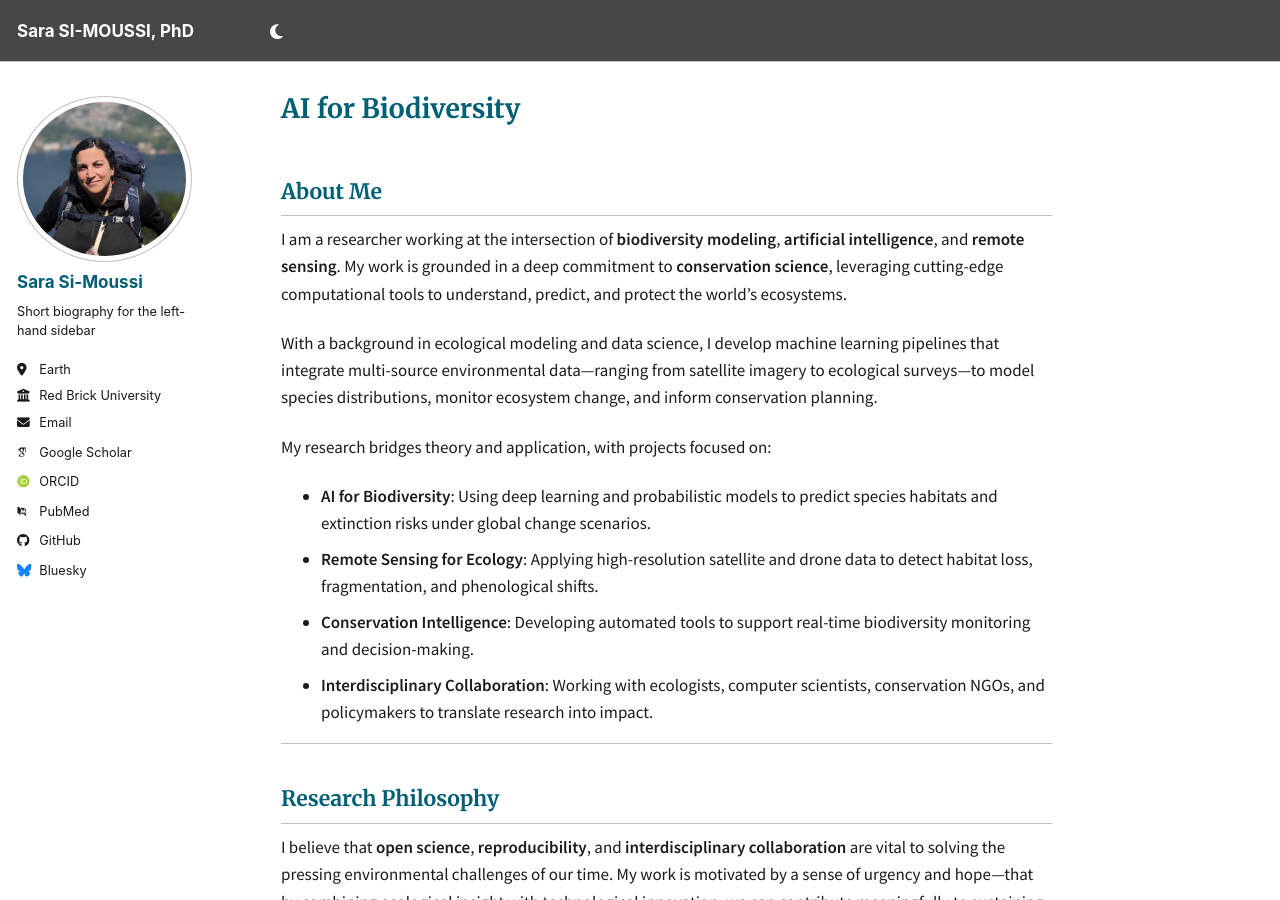
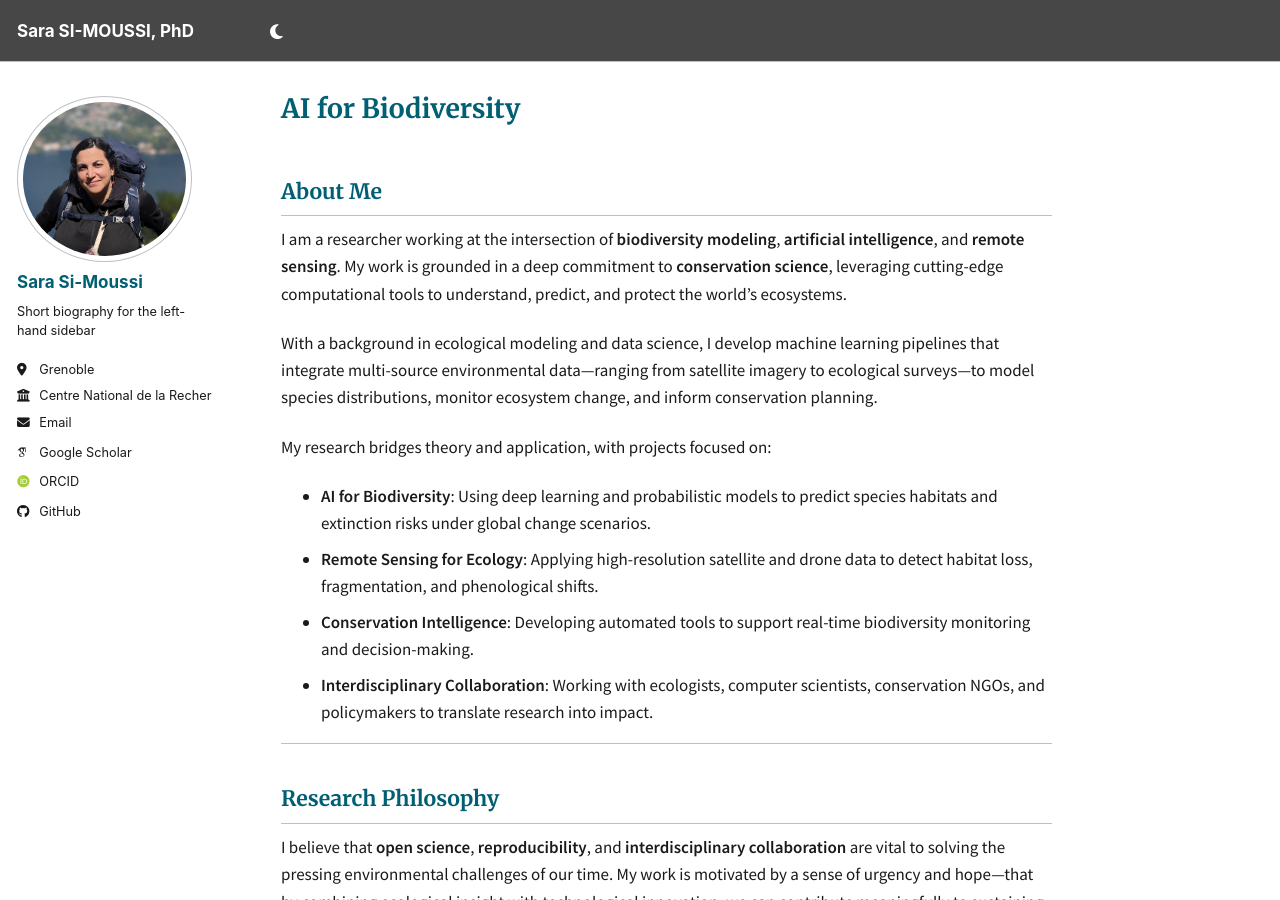
Before and after one commit to bettasimousss/bettasimousss.github.io, a Jekyll site: the page built from _pages/about.md, in a window 1280 px wide and 900 px high. Built offline with Jekyll 4.4.1, drawn with Linux system fonts in a browser that asks for light colours; some web fonts are replaced.

Commit message:
Update _config.yml

```diff
--- a/_config.yml
+++ b/_config.yml
@@ -28,19 +28,19 @@ author:
   name             : "Sara Si-Moussi"
   pronouns         : # example: "she/her"
   bio              : "Short biography for the left-hand sidebar"
-  location         : "Earth"
-  employer         : "Red Brick University"
+  location         : "Grenoble"
+  employer         : "Centre National de la Recherche Scientifique (CNRS)"
   uri              : # URL
-  email            : "none@example.org"
+  email            : "sara.si-moussi@univ-grenoble-alpes.fr"
 
   # Academic websites
   academia         : # URL
   arxiv            : # URL - Update with the correct link to your profile
   googlescholar    : "https://scholar.google.com/citations?user=PS_CX0AAAAAJ"
   impactstory      : # URL
-  orcid            : "http://orcid.org/yourorcidurl"
+  orcid            : "https://orcid.org/0000-0002-0519-8699"
   semantic         : # URL
-  pubmed           : "https://www.ncbi.nlm.nih.gov/pubmed/?term=john+snow"
+  pubmed           : #
   researchgate     : # URL
   scopus           : # URL
 
@@ -48,12 +48,12 @@ author:
   bitbucket        : # Username - Update with your username on the site
   codepen          : # Username
   dribbble         : # Username
-  github           : "academicpages"
+  github           : "bettasimousss"
   kaggle           : # Username
   stackoverflow    : # User number or user number and name (i.e., use "1" or "1/jeff-atwood")
 
   # Social media
-  bluesky          : "bsky.app" # Replace this with you Bluesky username
+  bluesky          : # Replace this with you Bluesky username
   facebook         : # Username
   flickr           : # Username
   foursquare       : # Username
```
